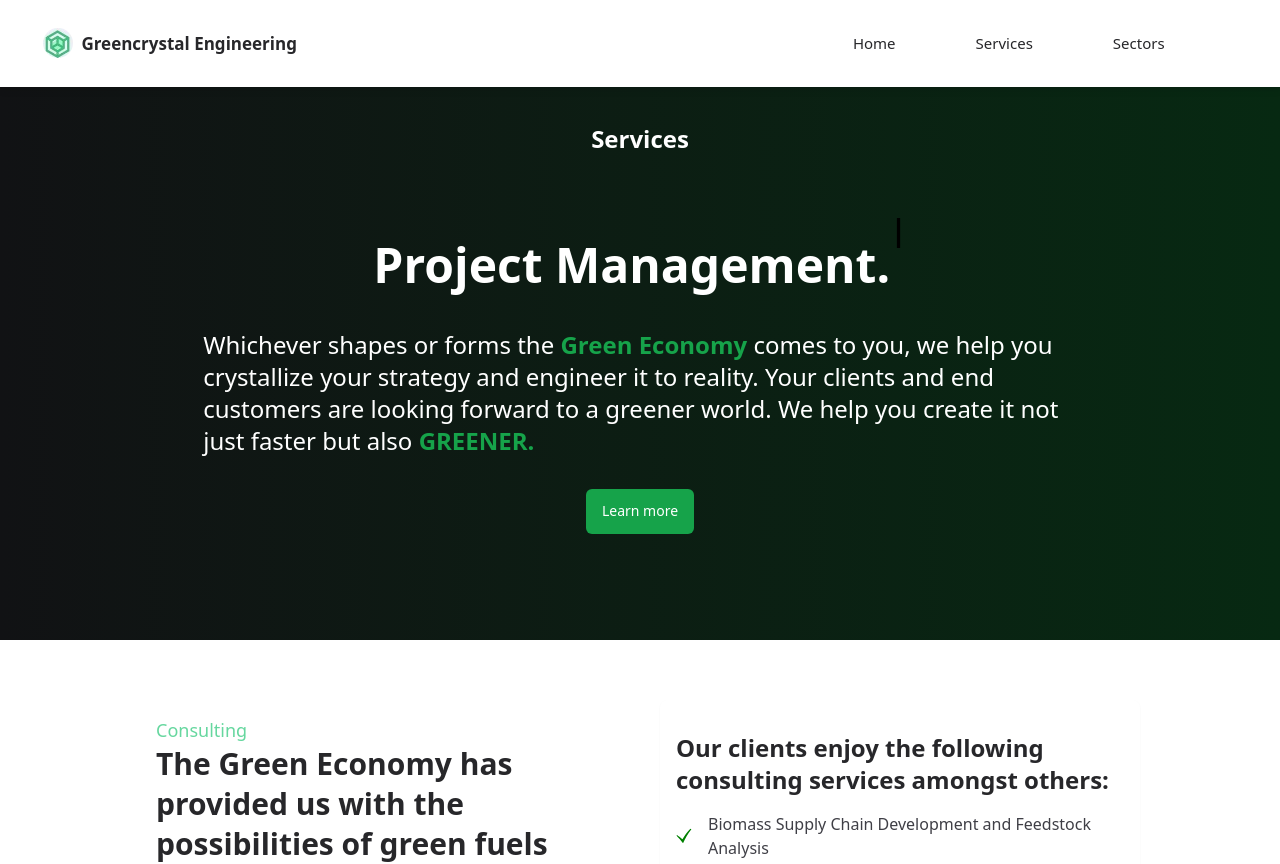
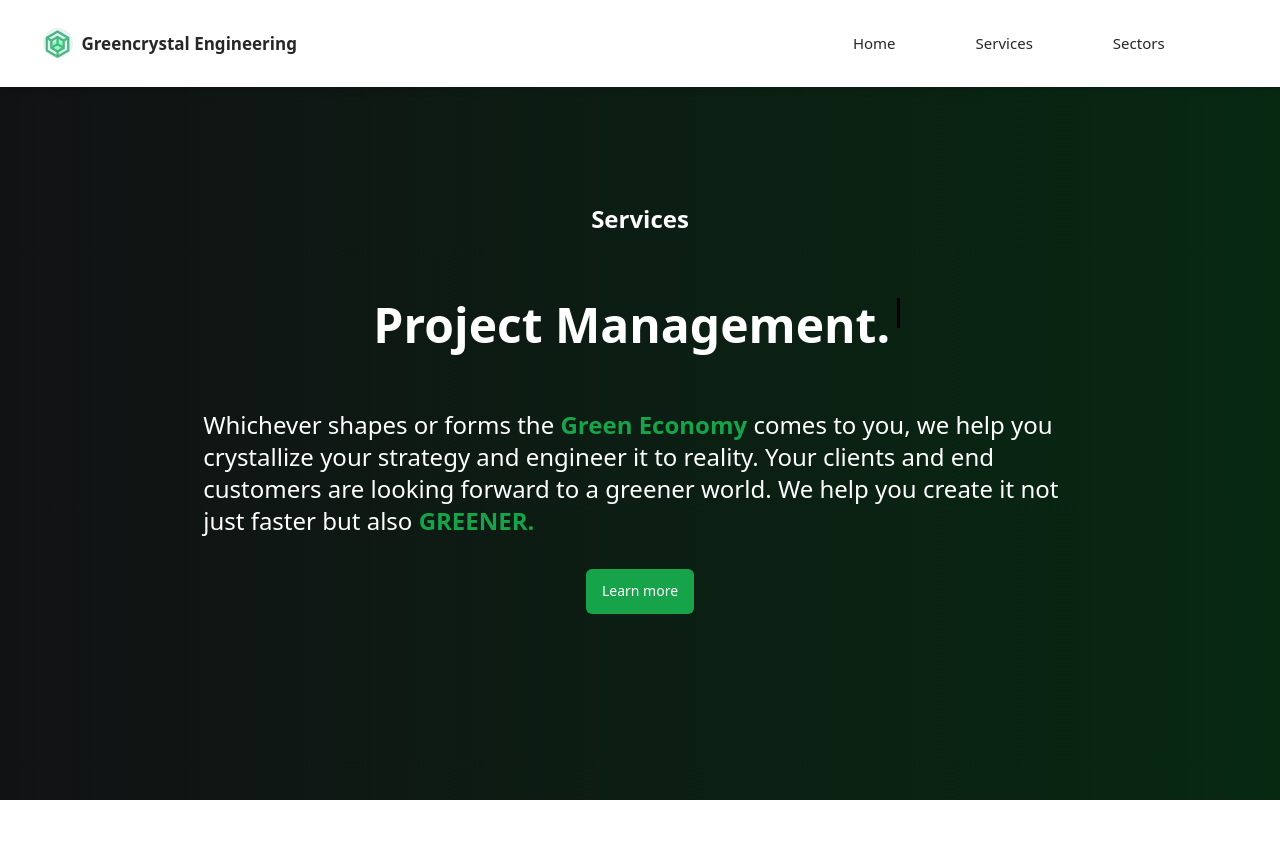
Before and after one commit to zannujulius/biochemical, a React (Create React App) app: page /services in a window 1280 px wide. Shown: the top 864 px of the page. Built offline with nearby package versions, Linux system fonts and the light colour scheme.

Commit message:
fix Aos fade right to fade up

```diff
--- a/src/screens/Solutions/index.js
+++ b/src/screens/Solutions/index.js
@@ -41,7 +41,7 @@ const Solutions = () => {
   }, []);
   return (
     <Layout>
-      <div className="w-[100vw] h-[100vh] lg:h-[80vh] pt-16 lg:pt-0 md:pt-0 flex flex-row items-center justify-center bg-gradient-to-r from-[#111214] to-[#072912]">
+      <div className="w-[100vw] h-[100vh] lg:h-[100vh] pt-16 lg:pt-0 md:pt-0 flex flex-row items-center justify-center bg-gradient-to-r from-[#111214] to-[#072912]">
         <div className="px-4 animate__animated animate__fadeInUp">
           <div
             className="text-3xl pt-4 lg:w-[70%] lg:text-center md:text-center mx-auto text-left font-bold leading-[60px] "
@@ -51,7 +51,7 @@ const Solutions = () => {
             <div className="">
               <div className="h-[150px] flex items-center lg:justify-center ">
                 <div
-                  className="text-5xl pt-[60px] lg:pt-[70px] text-white text-left font-bold leading-[60px] "
+                  className="text-5xl pt-[60px] lg:pt-[30px] text-white text-left font-bold leading-[60px] "
                   ref={element}
                 />
               </div>
@@ -187,7 +187,7 @@ const Solutions = () => {
             <div className="" key={i.id}>
               <div
                 className="p-8 flex flex-col justify-center"
-                // data-aos="fade-right"
+                // data-aos="fade-up"
                 // data-aos-duration="2000"
               >
                 <div className="">
```
